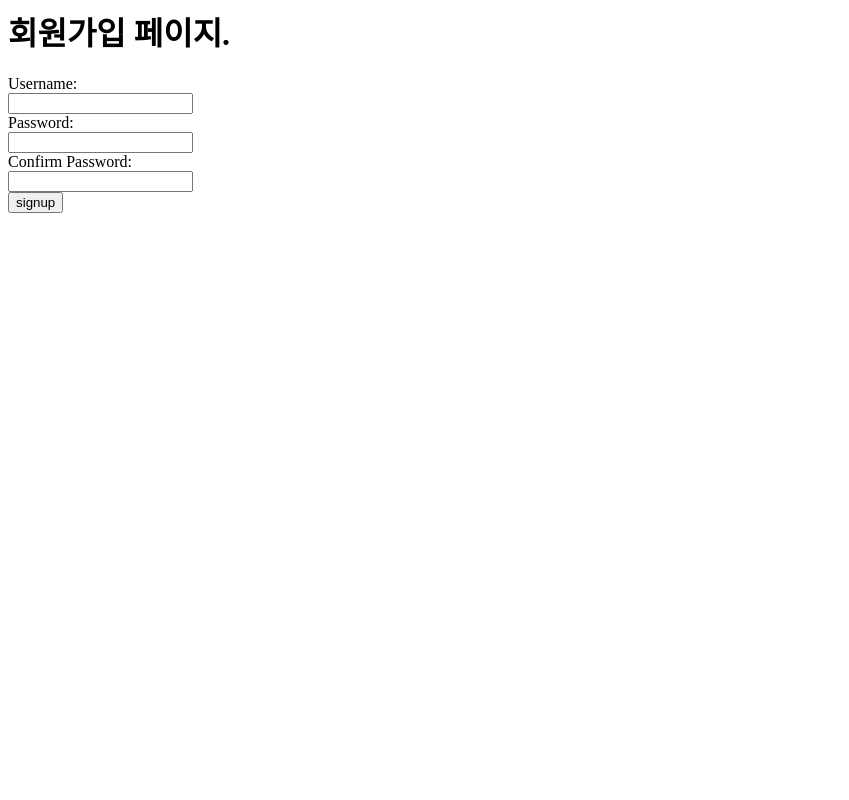
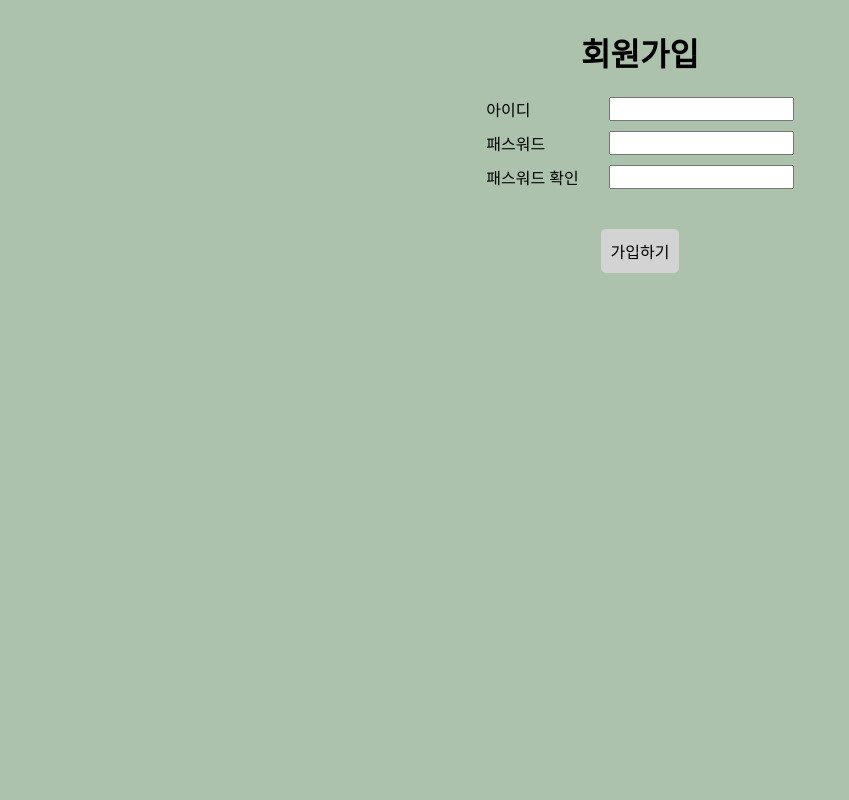
Before and after one commit to gamzazoha/gamzatakoyaki, a Django app: page /signup/ in a window 1280 px wide. Shown: the whole page, without its empty margins (0-849 px from the left). Run offline with Django 4.2, Linux system fonts and the light colour scheme; some web fonts are replaced.

Commit message:
로그인페이지 디자인 대충

```diff
--- a/login/templates/signup.html
+++ b/login/templates/signup.html
@@ -1,18 +1,31 @@
-<h1>회원가입 페이지. </h1>
-
-<form action="{% url 'signup' %}" method="POST" >
-{% csrf_token %}
-    Username:
-    <br>
-    <input name='username' type='text' value=''>
-    <br>
-    Password:
-    <br>
-    <input name='password1' type="password" value=''>
-    <br>
-    Confirm Password:
-    <br>
-    <input name='password2' type="password" value=''>
-    <br>
-    <input class='btn btn-primary' type="submit" value="signup">
-</form>
+<head>
+    <link href="https://fonts.googleapis.com/css2?family=Jua&display=swap" rel="stylesheet">
+    <style>
+        @font-face {
+        font-family: 'IM_Hyemin-Bold';
+        src: url('https://cdn.jsdelivr.net/gh/projectnoonnu/noonfonts_2106@1.1/IM_Hyemin-Bold.woff2') format('woff');
+        }
+        body {
+        font-family: 'IM_Hyemin-Bold';
+        }
+    </style>
+</head>
+<body style="background: rgb(173, 194, 173); display: flex; flex-direction: column; align-items: center;">
+    <h1>회원가입</h1>
+    <form style="display: flex; flex-direction: column; align-items: center;" action="{% url 'signup' %}" method="POST" >
+        {% csrf_token %}
+        <div style="margin-bottom: 10px; width: 100%; display: flex; justify-content: space-between;">
+            <span style="margin-right: 30px;">아이디</span>
+            <input name='username' type='text' value=''>
+        </div>
+        <div style="margin-bottom: 10px; width: 100%; display: flex; justify-content: space-between;">
+            <span style="margin-right: 30px;">패스워드</span>
+            <input name='password1' type="password" value=''>
+        </div>
+        <div style="margin-bottom: 10px; width: 100%; display: flex; justify-content: space-between;">
+            <span style="margin-right: 30px;">패스워드 확인</span>
+            <input name='password2' type="password" value=''>
+        </div>
+        <input style="font-family: 'IM_Hyemin-Bold'; font-size: 16px; border: 0; cursor: pointer; margin-top: 30px; border-radius: 5px; padding: 10px; background: lightgray;" class='btn btn-primary' type="submit" value="가입하기">
+    </form>
+</body>
```
Also changed, not shown: login/templates/login.html (+18 -6 lines).
